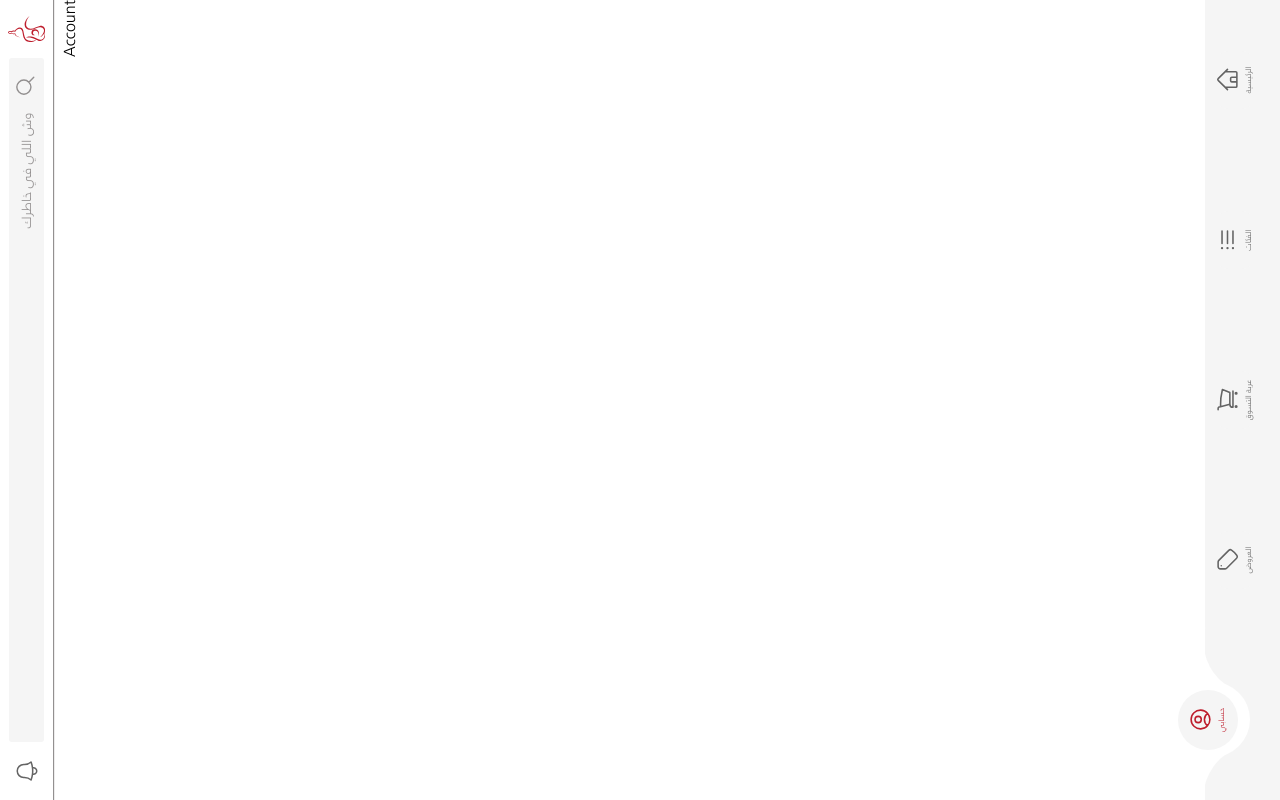
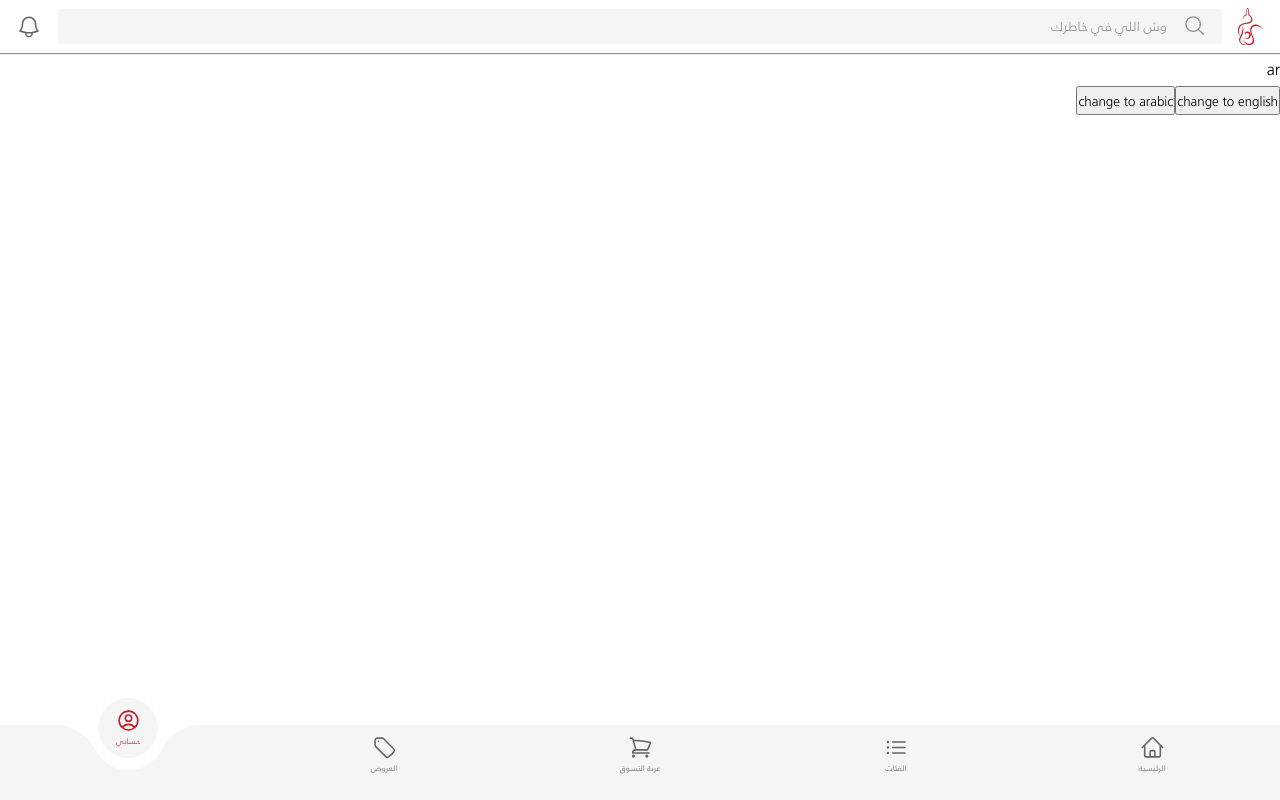
Before and after one commit to OmarShref/alsaif-gallary, a React (Vite) app: page /account in a window 1280 px wide. Built offline with nearby package versions, Linux system fonts and the light colour scheme.

Commit message:
zustand language store added + persisting

```diff
--- a/package.json
+++ b/package.json
@@ -11,7 +11,8 @@
   "dependencies": {
     "react": "^18.2.0",
     "react-dom": "^18.2.0",
-    "react-router-dom": "^6.10.0"
+    "react-router-dom": "^6.10.0",
+    "zustand": "^4.3.7"
   },
   "devDependencies": {
     "@types/react": "^18.0.28",
--- a/src/App.jsx
+++ b/src/App.jsx
@@ -1,5 +1,6 @@
 import styles from "./App.module.css";
-import { useState, useEffect, lazy } from "react";
+import { useEffect, lazy } from "react";
+import useLanguageStore from "./stores/languageStore";
 import { Navigate, Route, Routes } from "react-router-dom";
 import MainPage from "./components/main-page/MainPage";
 const Home = lazy(() => import("./components/home/Home"));
@@ -9,7 +10,7 @@ const Offers = lazy(() => import("./components/offers/Offers"));
 const Account = lazy(() => import("./components/account/Account"));
 
 function App() {
-  const [language, setLanguage] = useState("ar");
+  const language = useLanguageStore((state) => state.language);
   // change layout direction according to language selected
   useEffect(() => {
     if (language === "en") {
--- a/src/components/account/Account.jsx
+++ b/src/components/account/Account.jsx
@@ -1,7 +1,19 @@
 import styles from "./Account.module.css";
+import useLanguageStore from "../../stores/languageStore";
 
 const Account = () => {
-  return <div className={styles.container}>Account</div>;
+  const language = useLanguageStore((state) => state.language);
+  const changeToEnglish = useLanguageStore(
+    (state) => state.setLanguageToEnglish
+  );
+  const changeToArabic = useLanguageStore((state) => state.setLanguageToArabic);
+  return (
+    <div className={styles.container}>
+      <p>{language}</p>
+      <button onClick={() => changeToEnglish()}>change to english</button>
+      <button onClick={() => changeToArabic()}>change to arabic</button>
+    </div>
+  );
 };
 
 export default Account;
--- a/src/components/main-page/MainPage.module.css
+++ b/src/components/main-page/MainPage.module.css
@@ -5,18 +5,3 @@
   justify-content: space-between;
   overflow: hidden;
 }
-/* media screens  */
-@media screen and (orientation: landscape) {
-  .container {
-    /* Rotate the content container */
-    transform: rotate(-90deg);
-    transform-origin: left top;
-    /* Set content width to viewport height */
-    width: 100vh;
-    /* Set content height to viewport width */
-    height: 100vw;
-    position: absolute;
-    top: 100%;
-    left: 0;
-  }
-}
--- a/src/components/navigation-bar/NavigationBar.jsx
+++ b/src/components/navigation-bar/NavigationBar.jsx
@@ -1,17 +1,18 @@
 import styles from "./NavigationBar.module.css";
+import useLanguageStore from "../../stores/languageStore";
+import { useEffect } from "react";
 import { NavLink } from "react-router-dom";
-import { useEffect } from "react";
-// import { language } from "../../App";
 
 const NavigationBar = () => {
+  const language = useLanguageStore((state) => state.language);
   useEffect(() => {
     // for refresh indicator movement correct
-    [...document.getElementsByClassName(`${styles.nav_link}`)].map(
+    [...document.getElementsByClassName(`${styles.nav_link}`)].forEach(
       (link, i) => {
         if (link.classList.contains(`${styles.active_link}`)) {
           document.getElementById(
             `${styles.active_indicator}`
-          ).style.left = `calc(${"ar" === "ar" ? -i : i}*100%)`;
+          ).style.left = `calc(${language === "ar" ? -i : i}*100%)`;
           return;
         }
       }
@@ -23,23 +24,34 @@ const NavigationBar = () => {
     const activeIndicator = document.getElementById(
       `${styles.active_indicator}`
     );
+    // correct current place
+    [...document.getElementsByClassName(`${styles.nav_link}`)].forEach(
+      (link, i) => {
+        if (link.classList.contains(`${styles.active_link}`)) {
+          document.getElementById(
+            `${styles.active_indicator}`
+          ).style.left = `calc(${language === "ar" ? -i : i}*100%)`;
+          return;
+        }
+      }
+    );
     // remove previous listener
-    [...document.getElementsByClassName(`${styles.nav_link}`)].map(
+    [...document.getElementsByClassName(`${styles.nav_link}`)].forEach(
       (link, i) => {
         link.removeEventListener("click", () => defineIndicatorMovement(i));
       }
     );
     // define span movement
     const defineIndicatorMovement = (i) => {
-      activeIndicator.style.left = `calc(${"ar" === "ar" ? -i : i}*100%)`;
+      activeIndicator.style.left = `calc(${language === "ar" ? -i : i}*100%)`;
     };
     // set span moving according to every link
-    [...document.getElementsByClassName(`${styles.nav_link}`)].map(
+    [...document.getElementsByClassName(`${styles.nav_link}`)].forEach(
       (link, i) => {
         link.addEventListener("click", () => defineIndicatorMovement(i));
       }
     );
-  }, []);
+  }, [language]);
 
   return (
     <div className={styles.container}>
--- a/src/index.css
+++ b/src/index.css
@@ -1,6 +1,6 @@
 @font-face {
   font-family: "Frutiger LT Arabic";
-  src: url(./fonts/FrutigerLTArabic45Light.ttf);
+  src: url(./assets/fonts/FrutigerLTArabic45Light.ttf);
 }
 body {
   margin: 0;
--- /dev/null
+++ b/src/stores/languageStore.js
@@ -0,0 +1,17 @@
+import { create } from "zustand";
+import { persist } from "zustand/middleware";
+
+const useLanguageStore = create(
+  persist(
+    (set) => ({
+      language: "ar",
+      setLanguageToArabic: () => set({ language: "ar" }),
+      setLanguageToEnglish: () => set({ language: "en" }),
+    }),
+    {
+      name: "language-storage",
+    }
+  )
+);
+
+export default useLanguageStore;
```
Also changed, not shown: src/assets/fonts/FrutigerLTArabic45Light.ttf (renamed from src/fonts/FrutigerLTArabic45Light.ttf), 1 other file (tests, documents, lock files or other folders).
